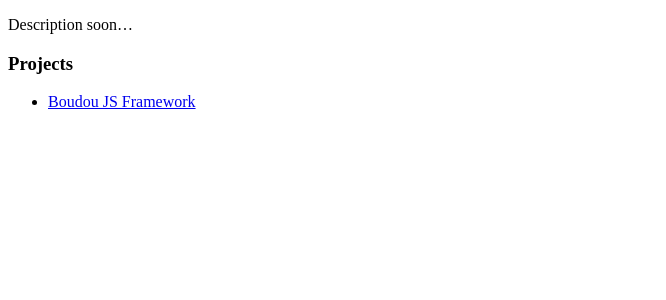
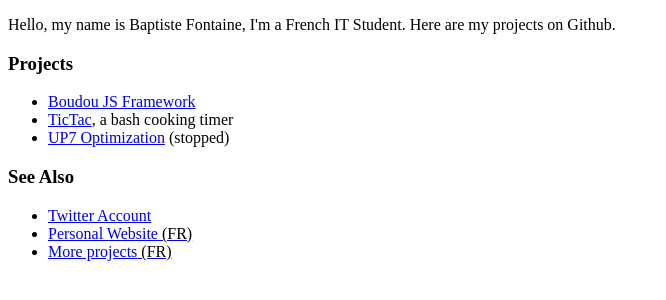
Before and after one commit to bfontaine/bfontaine.github.com, a plain HTML site: page index.html in a window 1280 px wide. Shown: the whole page, without its empty margins (0-666 px from the left). Drawn offline with Linux system fonts and the light colour scheme.

Commit message:
"Projects" section updated, description & "See Also" section added

```diff
--- a/index.html
+++ b/index.html
@@ -1,17 +1,31 @@
 <!doctype html>
 <html lang="en" dir="ltr">
         <head>
-                <meta http-equiv="Content-Type"
-                content="text/html; charset=utf-8" />
+                <meta charset="utf-8" />
                 <meta name="language" content="en" />
 
                 <title>Baptiste Fontaine</title>
+                <style>
+                        a[hreflang]:after {
+                                content:' ('attr(hreflang)')';
+                                text-transform:uppercase;
+                                color:black;
+                        }
+                </style>
         </head>
         <body>
-                <p>Description soon…</p>
+                <p itemscope itemtype="http://schema.org/Person">Hello, my name is <span itemprop="givenName">Baptiste</span> <span itemprop="familyName">Fontaine</span>, I'm a <span itemprop="nationality">French</span> <span itemprop="jobTitle">IT Student</span>. Here are my projects on Github.</p>
                 <h3>Projects</h3>
                 <ul>
-                        <li><a href="Boudou/">Boudou JS Framework</a></li>
+                        <li itemscope itemtype="http://schema.org/CreativeWork"><a itemprop="name" href="Boudou/">Boudou JS Framework</a></li>
+                        <li itemscope itemtype="http://schema.org/CreativeWork"><a itemprop="name" href="https://github.com/bfontaine/TicTac">TicTac</a>, <span itemprop="description">a bash cooking timer</span></li>
+                        <li itemscope itemtype="http://schema.org/CreativeWork"><a itemprop="name" href="https://github.com/bfontaine/up7-optimization">UP7 Optimization</a> (stopped)</li>
+                </ul>
+                <h3>See Also</h3>
+                <ul>
+                        <li><a href="https://twitter.com/dadbs">Twitter Account</a></li>
+                        <li><a href="http://bfontaine.net" hreflang="fr">Personal Website</a></li>
+                        <li><a href="http://labs.bfontaine.net" hreflang="fr">More projects</a></li>
                 </ul>
         </body>
 </html>
```
